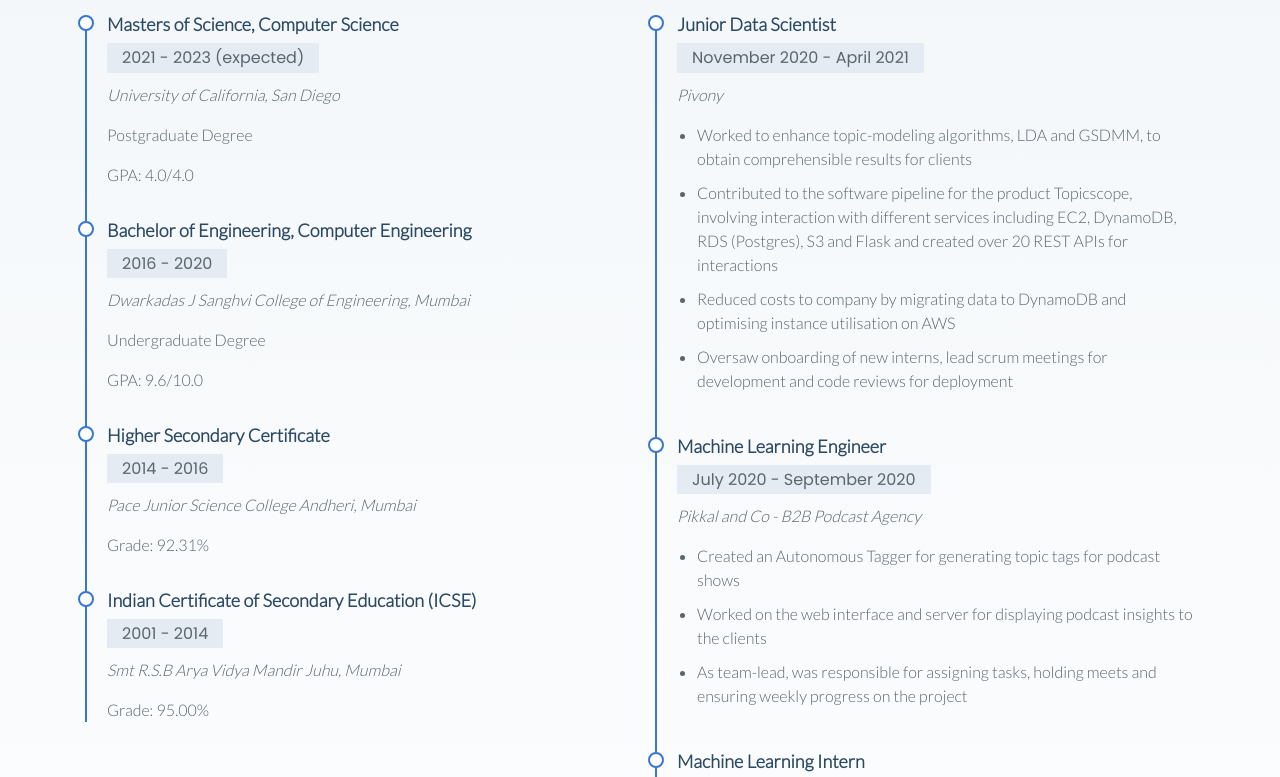
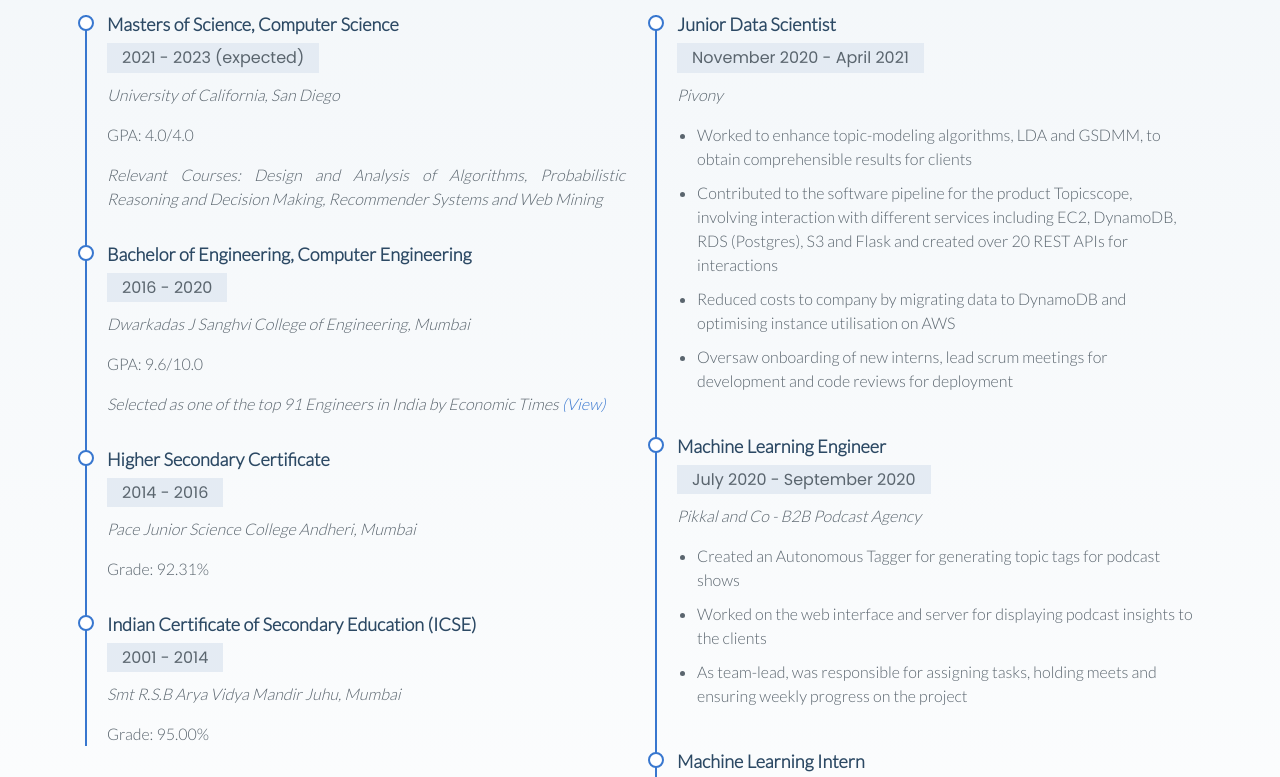
Before and after one commit to AdityaJ42/AdityaJ42.github.io, a plain HTML site: page index.html in a window 1280 px wide. Shown: the part 1295-2072 px from the top of the page. Drawn offline with nearby package versions, Linux system fonts and the light colour scheme; a web font is replaced by a local one.

Commit message:
minor changes

```diff
--- a/index.html
+++ b/index.html
@@ -54,7 +54,7 @@
           <li><a href="#portfolio">Projects</a></li>
           <li><a href="#services">Publications</a></li>
           <li><a href="#contact">Contact</a></li>
-
+          <li><a href="#honors">Honors</a></li>
         </ul>
       </nav><!-- .nav-menu -->
 
@@ -73,7 +73,7 @@
             <div class="content d-flex flex-column text-justify">
               <h3>About Me</h3>
               <p>
-                Hello, I am Aditya Jeswani, a first year Masters in Computer Science student at UC San Diego. I am interested in the fields of Machine Learning and Natural Language Processing, leveraging the techniques and tools in these fields to build scalable applications.
+                Hello, I am Aditya Jeswani, a first year Masters in Computer Science student at UC San Diego. I am interested in the fields of Software Development, Machine Learning and Natural Language Processing, leveraging the techniques and tools in these fields to build scalable applications.
               </p>
               <div class="row">
                 <div class="col-md-6 d-md-flex align-items-md-stretch">
@@ -168,27 +168,27 @@
         <div class="row">
           <div class="col-lg-6">
             <h3 class="resume-title">Education</h3>
-            <div class="resume-item">
+            <div class="resume-item text-justify">
               <h4>Masters of Science, Computer Science</h4>
               <h5>2021 - 2023 (expected)</h5>
               <p><em>University of California, San Diego</em></p>
-              <p>Postgraduate Degree</p>
               <p>GPA: 4.0/4.0</p>
+              <p><em>Relevant Courses: Design and Analysis of Algorithms, Probabilistic Reasoning and Decision Making, Recommender Systems and Web Mining</em></p>
             </div>
-            <div class="resume-item">
+            <div class="resume-item text-justify">
               <h4>Bachelor of Engineering, Computer Engineering</h4>
               <h5>2016 - 2020</h5>
               <p><em>Dwarkadas J Sanghvi College of Engineering, Mumbai</em></p>
-              <p>Undergraduate Degree</p>
               <p>GPA: 9.6/10.0</p>
+              <p><em>Selected as one of the top 91 Engineers in India by Economic Times <a href="https://drive.google.com/file/d/1hTqPQk31JARIV1tKIUYuQIFA8SSrOkMi/view?usp=sharing" target="blank">(View)</a></em></p>
             </div>
-            <div class="resume-item">
+            <div class="resume-item text-justify">
               <h4>Higher Secondary Certificate</h4>
               <h5>2014 - 2016</h5>
               <p><em>Pace Junior Science College Andheri, Mumbai</em></p>
               <p>Grade: 92.31%</p>
             </div>
-            <div class="resume-item">
+            <div class="resume-item text-justify">
               <h4>Indian Certificate of Secondary Education (ICSE)</h4>
               <h5>2001 - 2014</h5>
               <p><em>Smt R.S.B Arya Vidya Mandir Juhu, Mumbai</em></p>
```
